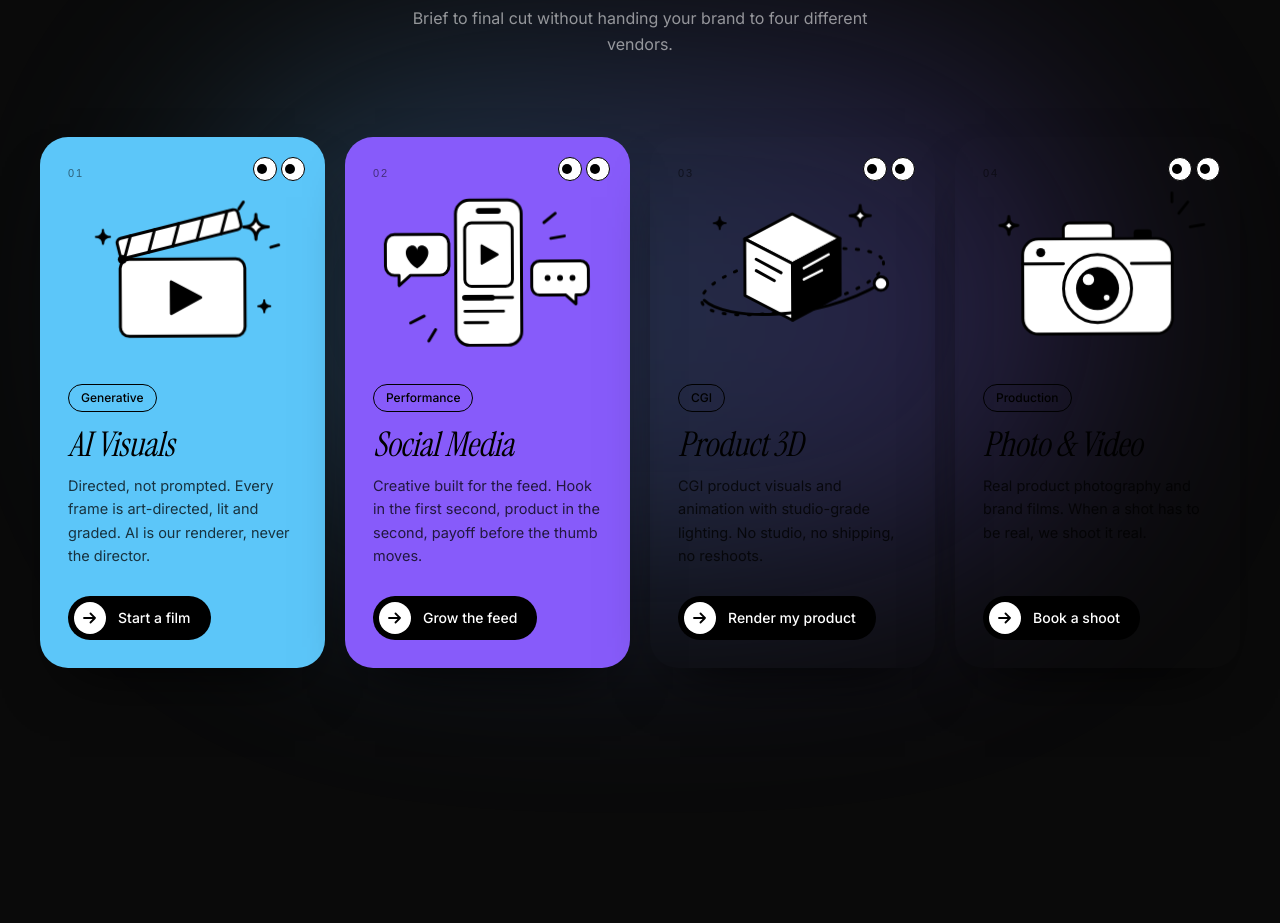
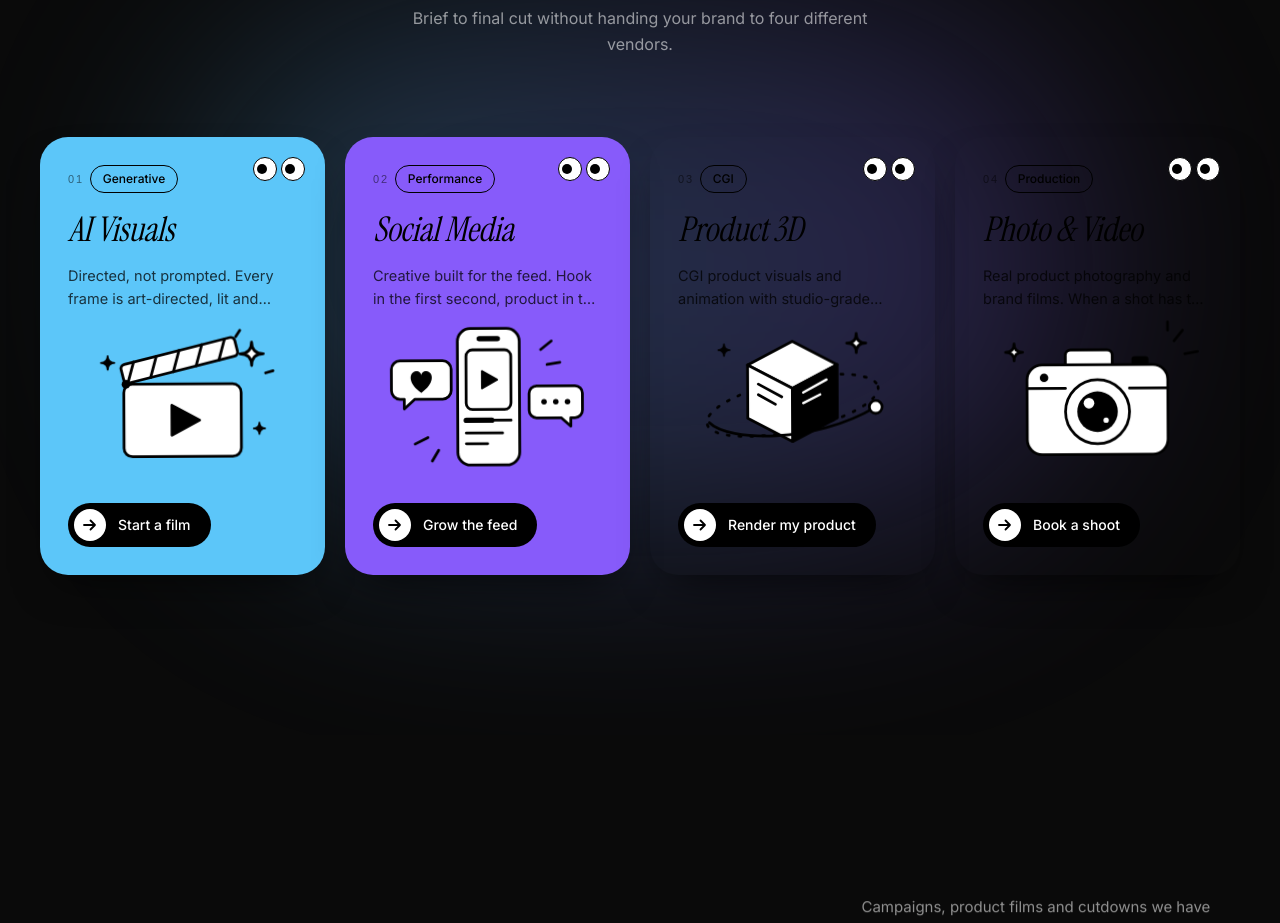
Before and after one commit to robin611126/drova-labs-site, a Next.js app: page / in a window 1280 px wide. Shown: the part 2020-2943 px from the top of the page. Built offline with nearby package versions, Linux system fonts and the light colour scheme; a web font is replaced by a local one.

Commit message:
feat: add Services section component with brand color cards and vector art

```diff
--- a/src/components/sections/Services.tsx
+++ b/src/components/sections/Services.tsx
@@ -85,67 +85,99 @@ export function Services() {
           </p>
         </Reveal>
 
-        {/* Phones: one-row swipe carousel (next card peeks in). Tablet+: grid. */}
-        <ul className="-mx-6 mt-10 flex snap-x snap-mandatory gap-3 overflow-x-auto scroll-px-6 px-6 pb-3 [scrollbar-width:none] sm:mx-0 sm:mt-14 sm:grid sm:grid-cols-2 sm:gap-5 sm:overflow-visible sm:px-0 sm:pb-0 md:mt-20 xl:grid-cols-4 [&::-webkit-scrollbar]:hidden">
+          {/* Mobile: Bento Grid (2-col asymmetric). Desktop: 4-col row */}
+          <div className="mt-10 grid grid-cols-2 gap-3 sm:mt-14 sm:gap-5 md:mt-20 md:grid-cols-4">
             {SERVICES.map((s, i) => (
-            <li key={s.id} className="w-[80%] max-w-[320px] shrink-0 snap-start sm:w-auto sm:max-w-none">
-              <Reveal delay={i * 90} className="h-full">
-                <ServiceCard service={s} />
+            <Reveal
+              key={s.id}
+              delay={i * 80}
+              className={`h-full ${
+                i === 0 ? "col-span-2 md:col-span-1" : i === 3 ? "col-span-2 md:col-span-1" : "col-span-1"
+              }`}
+            >
+              <ServiceCard service={s} index={i} />
             </Reveal>
-            </li>
             ))}
-        </ul>
-
-        <p className="eyebrow mt-4 flex items-center justify-center gap-2 text-white/35 sm:hidden" aria-hidden>
-          Swipe
-          <svg width="16" height="10" viewBox="0 0 16 10" fill="none">
-            <path d="M1 5h13M10 1l4 4-4 4" stroke="currentColor" strokeWidth="1.4" strokeLinecap="round" strokeLinejoin="round" />
-          </svg>
-        </p>
       </div>
-    </section>
+    </div>
+    </section >
   );
 }
 
-function ServiceCard({ service: s }: { service: Service }) {
+  function ServiceCard({ service: s, index }: { service: Service; index: number }) {
     const { Illustration } = s;
+    const isHeroMobile = index === 0;
+    const isWideMobile = index === 3;
+
     return (
       <article
-      className="group relative flex h-full flex-col overflow-hidden rounded-[24px] p-5 text-black shadow-[0_30px_60px_-30px_rgba(0,0,0,0.9)] transition-transform duration-500 ease-out-expo md:rounded-[28px] md:p-7 md:hover:-translate-y-2 md:hover:-rotate-[0.6deg]"
+        className={`group relative flex h-full flex-col justify-between overflow-hidden text-black shadow-[0_20px_45px_-20px_rgba(0,0,0,0.8)] transition-transform duration-500 ease-out-expo md:rounded-[28px] md:p-7 md:hover:-translate-y-2 md:hover:-rotate-[0.6deg] ${isHeroMobile || isWideMobile ? "rounded-[22px] p-4.5 sm:p-6" : "rounded-[20px] p-4"
+          }`}
         style={{ background: s.bg }}
       >
         {/* Peeking eyes - pupils glance toward the CTA on hover */}
         <Eyes />
 
-      <span className="font-mono text-[11px] tracking-[0.18em] text-black/50">{s.id}</span>
+        {/* Top Header: ID & Tag */}
+        <div>
+          <div className="flex items-center gap-1.5 pr-14">
+            <span className="font-mono text-[10px] tracking-[0.16em] text-black/50 md:text-[11px]">
+              {s.id}
+            </span>
+            <span className="truncate inline-flex items-center rounded-full border-[1.2px] border-black px-2 py-0.5 text-[9.5px] font-medium sm:text-[10px] md:px-3 md:py-1 md:text-[12px]">
+              {s.tag}
+            </span>
+          </div>
 
-      <div className="mt-1 flex h-[112px] items-center justify-center md:mt-2 md:h-[170px]">
+            {/* Title */}
+            <h3
+              className={`font-serif italic leading-tight tracking-[-0.01em] ${isHeroMobile
+                  ? "mt-2.5 text-[24px] sm:text-[30px] md:mt-4 md:text-[34px]"
+                  : "mt-2 text-[19px] sm:text-[24px] md:mt-4 md:text-[34px]"
+                }`}
+            >
+              {s.title}
+            </h3>
+
+            {/* Description: Always shown on desktop & wide mobile, concise on small tiles */}
+            <p
+              className={`leading-snug text-black/75 md:mt-3 md:text-[14.5px] md:leading-relaxed ${isHeroMobile
+                  ? "mt-1.5 line-clamp-2 text-[12.5px] sm:text-[13.5px]"
+                  : isWideMobile
+                    ? "mt-1 line-clamp-2 text-[12px] sm:text-[13px]"
+                    : "mt-1 line-clamp-2 text-[11.5px] sm:text-[12.5px]"
+                }`}
+            >
+              {s.body}
+            </p>
+          </div>
+
+          {/* Center Illustration - scaled specifically for bento cells */}
+          <div
+            className={`flex items-center justify-center ${isHeroMobile
+                ? "my-1 h-[90px] sm:h-[120px] md:my-2 md:h-[160px]"
+                : isWideMobile
+                  ? "my-1 h-[80px] sm:h-[100px] md:my-2 md:h-[160px]"
+                  : "my-1 h-[70px] sm:h-[90px] md:my-2 md:h-[160px]"
+              }`}
+          >
             <div className="float-slow h-full w-full transition-transform duration-500 ease-out-expo group-hover:scale-[1.06]">
               <Illustration />
             </div>
           </div>
 
-      <span className="mt-4 inline-flex w-fit items-center rounded-full border-[1.5px] border-black px-2.5 py-0.5 text-[11px] font-medium md:mt-6 md:px-3 md:py-1 md:text-[12px]">
-        {s.tag}
-      </span>
-
-      <h3 className="mt-3 font-serif text-[26px] italic leading-none tracking-[-0.01em] md:mt-4 md:text-[34px]">
-        {s.title}
-      </h3>
-
-      <p className="mt-2 text-[13.5px] leading-relaxed text-black/75 md:mt-3 md:text-[14.5px]">{s.body}</p>
-
-      <div className="mt-auto pt-5 md:pt-7">
+            {/* Action CTA */}
+            <div className="pt-2 md:pt-4">
               <Link
                 href="/#contact"
-          className="inline-flex items-center gap-2.5 rounded-full bg-black py-1 pl-1 pr-4 text-[13px] font-medium text-white transition-colors duration-300 hover:bg-[#151515] md:gap-3 md:py-1.5 md:pl-1.5 md:pr-5 md:text-[14px]"
+                className="inline-flex w-full items-center justify-center gap-1.5 rounded-full bg-black py-1 px-2.5 text-[11.5px] font-medium text-white transition-colors duration-300 hover:bg-[#151515] sm:w-auto sm:text-[12.5px] md:gap-3 md:py-1.5 md:pl-1.5 md:pr-5 md:text-[14px]"
               >
-          <span className="flex h-8 w-8 items-center justify-center rounded-full bg-white text-black transition-transform duration-500 ease-out-expo group-hover:rotate-[-45deg]">
-            <svg width="14" height="14" viewBox="0 0 14 14" fill="none" aria-hidden>
+                    <span className="flex h-5 w-5 shrink-0 items-center justify-center rounded-full bg-white text-black transition-transform duration-500 ease-out-expo group-hover:rotate-[-45deg] md:h-8 md:w-8">
+                      <svg width="10" height="10" viewBox="0 0 14 14" fill="none" className="md:h-3.5 md:w-3.5" aria-hidden>
                         <path d="M1 7h11M7.5 2.5 12 7l-4.5 4.5" stroke="currentColor" strokeWidth="1.8" strokeLinecap="round" strokeLinejoin="round" />
                       </svg>
                     </span>
-          {s.cta}
+                    <span className="truncate">{s.cta}</span>
                   </Link>
                 </div>
               </article>
@@ -176,7 +208,7 @@ const stroke = {
               strokeLinecap: "round" as const,
               strokeLinejoin: "round" as const,
 };
-const outline = { ...stroke, fill: "none" };
+              const outline = {...stroke, fill: "none" };
 
               function sparkle(x: number, y: number, r: number) {
   return `M${x} ${y - r} Q${x} ${y} ${x + r} ${y} Q${x} ${y} ${x} ${y + r} Q${x} ${y} ${x - r} ${y} Q${x} ${y} ${x} ${y - r}Z`;
```
Lines whose indentation alone changed are shown as unchanged.
